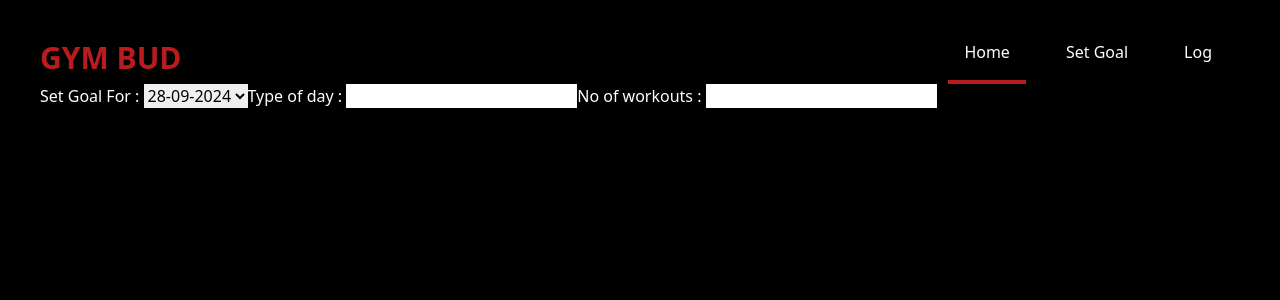
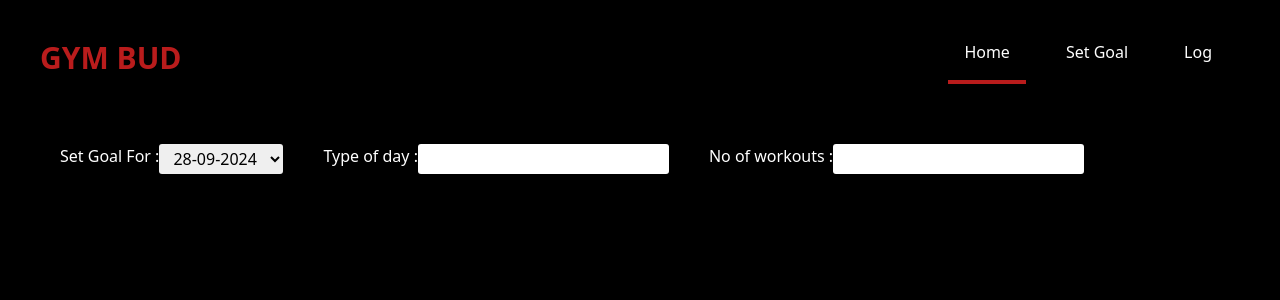
Before and after one commit to mithunsai/gym-bud-fe, a React (Create React App) app: page /set-goals in a window 1280 px wide. Shown: the top 300 px of the page. Built offline with nearby package versions, Linux system fonts and the light colour scheme.

Commit message:
adds some style to the workout form

```diff
--- a/src/components/workoutForm/WorkoutForm.jsx
+++ b/src/components/workoutForm/WorkoutForm.jsx
@@ -1,8 +1,8 @@
 import { useState } from "react";
-
+import './workoutForm.css'
 function WorkoutForm({ no }) {
     const [workoutName, setWorkoutName] = useState('')
-    const [noOfSets, setNoOfSes] = useState(0)
+    const [noOfSets, setNoOfSes] = useState(3)
     function handleWorkoutNameChange(e) {
         setWorkoutName(e.target.value)
     }
@@ -10,13 +10,19 @@ function WorkoutForm({ no }) {
         setNoOfSes(e.target.value)
     }
     return <>
-        <div>
-            <label htmlFor="workoutName">Workout Name : </label>
-            <input id='workoutName' className="text-black" onChange={handleWorkoutNameChange} value={workoutName} />
+        <div className="p-10 my-10 mx-10 border border-white shadow-white shadow-lg">
+            <div className="flex flex-col">
+                <div className="flex flex-col w-48 mb-5">
+                    <label htmlFor="workoutName">Workout Name : </label>
+                    <input id='workoutName' className="text-black" onChange={handleWorkoutNameChange} value={workoutName} />
+                </div>
+                <div className="flex flex-col w-48">
+                    <label htmlFor="noOfSets">No of Sets : </label>
+                    <input id='noOfSets' type="number" className="text-black" onBlur={handleNoOfSetsBlur} defaultValue={noOfSets} />
+                </div>
+            </div>
 
-            <label htmlFor="noOfSets">No of Sets : </label>
-            <input id='noOfSets' type="number" className="text-black" onBlur={handleNoOfSetsBlur} defaultValue={noOfSets} />
-            <table>
+            <table className="mt-10">
                 <thead>
                     <tr>
                         <th>Set</th>
@@ -27,8 +33,8 @@ function WorkoutForm({ no }) {
                 <tbody>
                     {Array.from({ length: noOfSets }, (v, i) => i).map(i => <tr key={i}>
                         <td>{i + 1}</td>
-                        <td className="text-black"><input /></td>
-                        <td className="text-black"><input /></td>
+                        <td className="text-black"><input className="w-full" /></td>
+                        <td className="text-black"><input className="w-full" /></td>
                     </tr>)}
                 </tbody>
             </table>
--- a/src/index.css
+++ b/src/index.css
@@ -5,3 +5,8 @@
 body{
     background-color: black;
 }
+
+input,select{
+    padding: 3px 10px;
+    border-radius:3px;
+}
--- a/src/pages/set-goals/SetGoals.jsx
+++ b/src/pages/set-goals/SetGoals.jsx
@@ -22,26 +22,34 @@ function SetGoals() {
         <>
             <div>
                 <div>
-                    <label htmlFor="goalDate">Set Goal For : </label>
+                    <div className='flex flex-col lg:flex-row py-10'>
+
+                        <div className='my-5 px-5 text-left flex flex-col lg:flex-row'>
+                            <label htmlFor="goalDate" className='' >Set Goal For : </label>
                             <select id="goalDate" className="text-black">
                                 {goalDates.map((goalDate) => (
                                     <option key={goalDate}>{goalDate}</option>
                                 ))}
                             </select>
+                        </div>
 
-                    <label htmlFor="workoutDay">Type of day : </label>
+                        <div className='my-5 px-5 text-left flex flex-col lg:flex-row'>
+                            <label htmlFor="workoutDay" className=''>Type of day : </label>
                             <input id="workoutDay" className="text-black" />
+                        </div>
 
-                    <label htmlFor="workouts">No of workouts : </label>
+                        <div className='my-5 px-5 text-left flex flex-col lg:flex-row'><label htmlFor="workouts" className=''>No of workouts : </label>
                             <input
                                 id="workouts"
                                 className="text-black"
                                 type='number'
                                 onBlur={handleWorkoutsBlur}
-                    />
-                    {Array.from({ length: workouts }, (v, i) => i).map(no =>
+                            /></div>
+                    </div>
+                    <div className='grid lg:grid-cols-2 sm:grid-cols-1 md:place-items-center place-items-start'>{Array.from({ length: workouts }, (v, i) => i).map(no =>
                         <WorkoutForm no={no}></WorkoutForm>
-                    )}
+                    )}</div>
+
 
                 </div>
             </div>
```
Also changed, not shown: src/components/workoutForm/workoutForm.css (added). Lines whose indentation alone changed are shown as unchanged.
